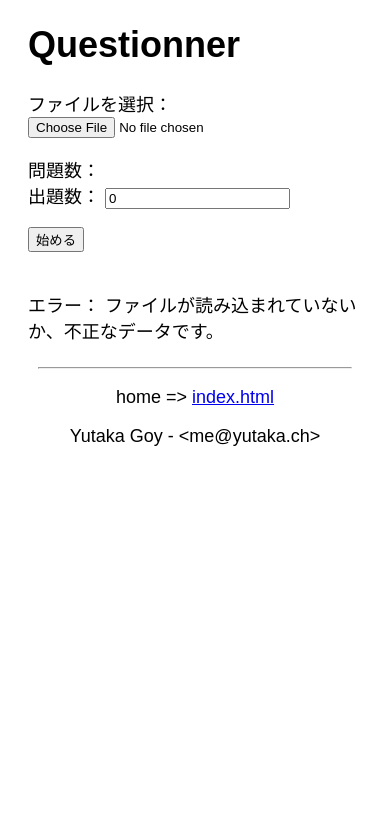
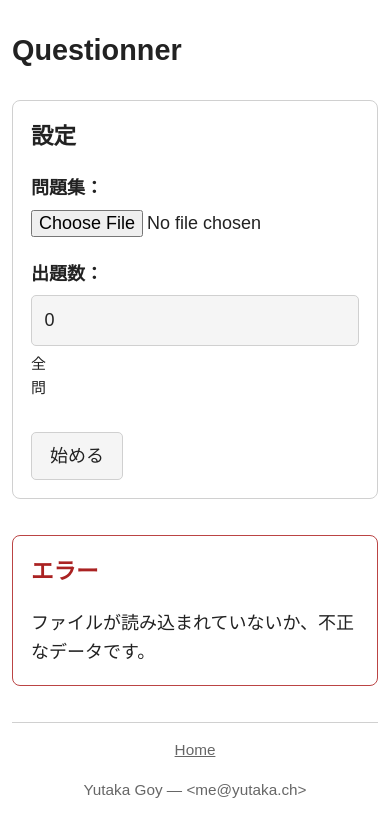
Before and after one commit to ytky110/questionner, a plain HTML site: page index.html in a window 390 px wide. Both pictures are taken after a click on the button "始める". Drawn offline with Linux system fonts and the light colour scheme.

Commit message:
v1.1.4-chatgpt

```diff
--- a/index.html
+++ b/index.html
@@ -1,89 +1,92 @@
 <!DOCTYPE html>
-<html>
+<html lang="ja">
 <head>
-  <title>Questionner</title>
   <meta charset="UTF-8">
   <meta name="viewport" content="width=device-width, initial-scale=1">
+  <title>Questionner</title>
   <link rel="stylesheet" href="style.css">
   <script src="src.js" defer></script>
 </head>
 <body>
+  <header>
     <h1>Questionner</h1>
-  <div id="load">
-    <p>
-      <label for="file">ファイルを選択：</label>
+  </header>
+
+  <main>
+    <section id="load">
+      <h2>設定</h2>
+
+      <div class="field">
+        <label for="file">問題集：</label>
         <input id="file" type="file">
-    </p>
-    <p>
-      <label for="qnumber">問題数：</label>
-      <output id="qnumber"></output>
-      <br>
+      </div>
+
+      <div class="field">
         <label for="exnumber">出題数：</label>
         <input id="exnumber" type="number">
-    </p>
-    <p>
-      <button id="start">始める</button>
-    </p>
+        <small>全 <output id="qnumber"></output> 問</small>
       </div>
 
-  <div id="ex">
-    <p>
-      <label for="instructions">指示：</label>
+      <button id="start">始める</button>
+    </section>
+
+    <section id="ex">
+      <div class="question-header">
+        <div class="field">
+          <label for="instructions">指示</label>
           <output id="instructions"></output>
-      <br>
-      <label for="question">問題：</label>
+        </div>
+
+        <div class="field">
+          <label for="question">問題</label>
           <output id="question"></output>
-    </p>
-    <p>
+        </div>
+      </div>
+
       <div id="input_div">
-        <label for="input">入力：</label>
-        <br>
-        <input id="input" type="text">
+        <label for="input">入力</label>
+        <input id="input" type="text" autocomplete="off">
       </div>
-    </p>
-    <p>
+
       <div id="choice"></div>
-    </p>
-    <p>
+
       <button id="check">確認</button>
-    </p>
-    <p>
+
       <div id="response_div">
-        <label for="response">答え：</label>
-        <br>
+        <label for="response">答え</label>
         <output id="response"></output>
       </div>
-    </p>
-    <p>
+
       <div id="self_buttons">
         <button id="ok">正解</button>
         <button id="bad">不正解</button>
       </div>
-    </p>
-    <p>
+
       <div id="judge">
         <output id="message"></output>
-        <br>
         <button id="next">次</button>
       </div>
-    </p>
+    </section>
+
+    <section id="result">
+      <h2>結果</h2>
+      <div class="field">
+        <label for="points">点数</label>
+        <output id="points"></output>
       </div>
+      <p>やり直す、別の問題集をやるにはリロードしてください。</p>
+    </section>
 
-  <div id="result">
-    <label for="points">点数：</label>
-    <output id="points"></output>
-    <p>やり直す、別の問題集をやるにはリロードしてください</p>
-  </div>
+    <section id="error">
+      <h2>エラー</h2>
+      <output id="errmsg"></output>
+    </section>
+  </main>
 
-  <div id="error">
-    <label for="errmsg"><br>エラー：</label>
-    <output id="errmsg"></output>
-  </div>
-
-  <div class="footer">
+  <footer>
     <hr>
-    <p>home =&gt; <a href="https://ytky110.github.io/">index.html</a></p>
-    <p>Yutaka Goy - &lt;me@yutaka.ch&gt;</p>
-  </div>
+    <p><a href="https://ytky110.github.io/">Home</a></p>
+    <p>Yutaka Goy — &lt;me@yutaka.ch&gt;</p>
+  </footer>
 </body>
 </html>
--- a/style.css
+++ b/style.css
@@ -1,28 +1,226 @@
+:root {
+    color-scheme: light dark;
+    font-family: sans-serif;
+    font-size: 18px;
+    line-height: 1.6;
+
+    --border: light-dark(#d0d0d0, #444444);
+    --surface: light-dark(#f5f5f5, #242424);
+    --text: light-dark(#222222, #eeeeee);
+    --muted: light-dark(#666666, #aaaaaa);
+    --accent: light-dark(#333333, #dddddd);
+}
+
+* {
+    box-sizing: border-box;
+}
+
 html {
     max-width: 800px;
     margin: 0 auto;
     padding: 0 20px;
-    font-family: sans-serif;
-    font-size: 18px;
 }
 
-code {
-    background-color: #e1e1e1;
-    color: #000000;
-    padding-top: 0px;
-    padding-bottom: 0px;
-    padding-left: 1px;
-    padding-right: 1px;
-    border-radius: 4px;
+body {
+    margin: 0;
+    color: var(--text);
 }
 
-.footer {
-    margin: 10px;
-    padding-top: 5px;
-    padding-bottom: 5px;
-    text-align: center;
+h1 {
+    margin: 1.5rem 0;
+    font-size: 1.8rem;
+}
+
+h2 {
+    margin-top: 0;
+    font-size: 1.25rem;
+}
+
+section {
+    margin-bottom: 2rem;
+}
+
+#load,
+#ex,
+#result,
+#error {
+    padding: 1.25rem;
+    border: 1px solid var(--border);
+    border-radius: 8px;
+}
+
+.field {
+    display: flex;
+    flex-direction: column;
+    gap: 0.35rem;
+    margin-bottom: 1.25rem;
+}
+
+label {
+    font-weight: 600;
+}
+
+output {
+    display: block;
+    overflow-wrap: anywhere;
+}
+
+input,
+button {
+    font: inherit;
+}
+
+input[type="text"],
+input[type="number"] {
+    width: 100%;
+    min-width: 0;
+    padding: 0.55rem 0.7rem;
+    color: var(--text);
+    background: var(--surface);
+    border: 1px solid var(--border);
+    border-radius: 5px;
+}
+
+input[type="file"] {
+    max-width: 100%;
+}
+
+button {
+    padding: 0.5rem 1rem;
+    color: var(--text);
+    background: var(--surface);
+    border: 1px solid var(--border);
+    border-radius: 5px;
+    cursor: pointer;
+}
+
+button:hover {
+    border-color: var(--muted);
+}
+
+button:focus-visible,
+input:focus-visible {
+    outline: 2px solid var(--accent);
+    outline-offset: 3px;
+}
+
+#load button,
+#check,
+#next {
+    margin-top: 0.5rem;
+}
+
+#ex {
+    display: flex;
+    flex-direction: column;
+    gap: 1.25rem;
+}
+
+#ex .field {
+    margin-bottom: 0;
+}
+
+.question-header {
+    display: flex;
+    flex-direction: column;
+    gap: 1.25rem;
+}
+
+.question-header .field {
+    padding-bottom: 1rem;
+    border-bottom: 1px solid var(--border);
+}
+
+.question-header output {
+    margin-top: 0.25rem;
+    font-size: 1.1rem;
 }
 
 #choice label {
     display: block;
+    padding: 0.35rem 0;
+    font-weight: normal;
 }
+
+#response_div {
+    padding-top: 1rem;
+    border-top: 1px solid var(--border);
+}
+
+#response {
+    margin-top: 0.35rem;
+    font-size: 1.1rem;
+}
+
+#self_buttons {
+    display: flex;
+    flex-wrap: wrap;
+    gap: 0.75rem;
+}
+
+#judge {
+    padding-top: 1rem;
+    border-top: 1px solid var(--border);
+}
+
+#message {
+    margin-bottom: 0.5rem;
+    font-weight: 600;
+}
+
+#result p {
+    color: var(--muted);
+    font-size: 0.9rem;
+}
+
+#error {
+    border-color: #b44;
+}
+
+#error h2 {
+    color: light-dark(#a22, #f88);
+}
+
+code {
+    padding: 0.05em 0.25em;
+    color: light-dark(#222, #eee);
+    background: var(--surface);
+    border-radius: 4px;
+}
+
+footer {
+    margin: 2rem 0 1rem;
+    color: var(--muted);
+    text-align: center;
+    font-size: 0.85rem;
+}
+
+footer hr {
+    border: 0;
+    border-top: 1px solid var(--border);
+}
+
+footer a {
+    color: inherit;
+}
+
+@media (max-width: 480px) {
+    html {
+        padding: 0 12px;
+    }
+
+    #load,
+    #ex,
+    #result,
+    #error {
+        padding: 1rem;
+    }
+
+    h1 {
+        font-size: 1.6rem;
+    }
+}
+
+[hidden] {
+    display: none !important;
+}
```
Lines whose indentation alone changed are shown as unchanged.
